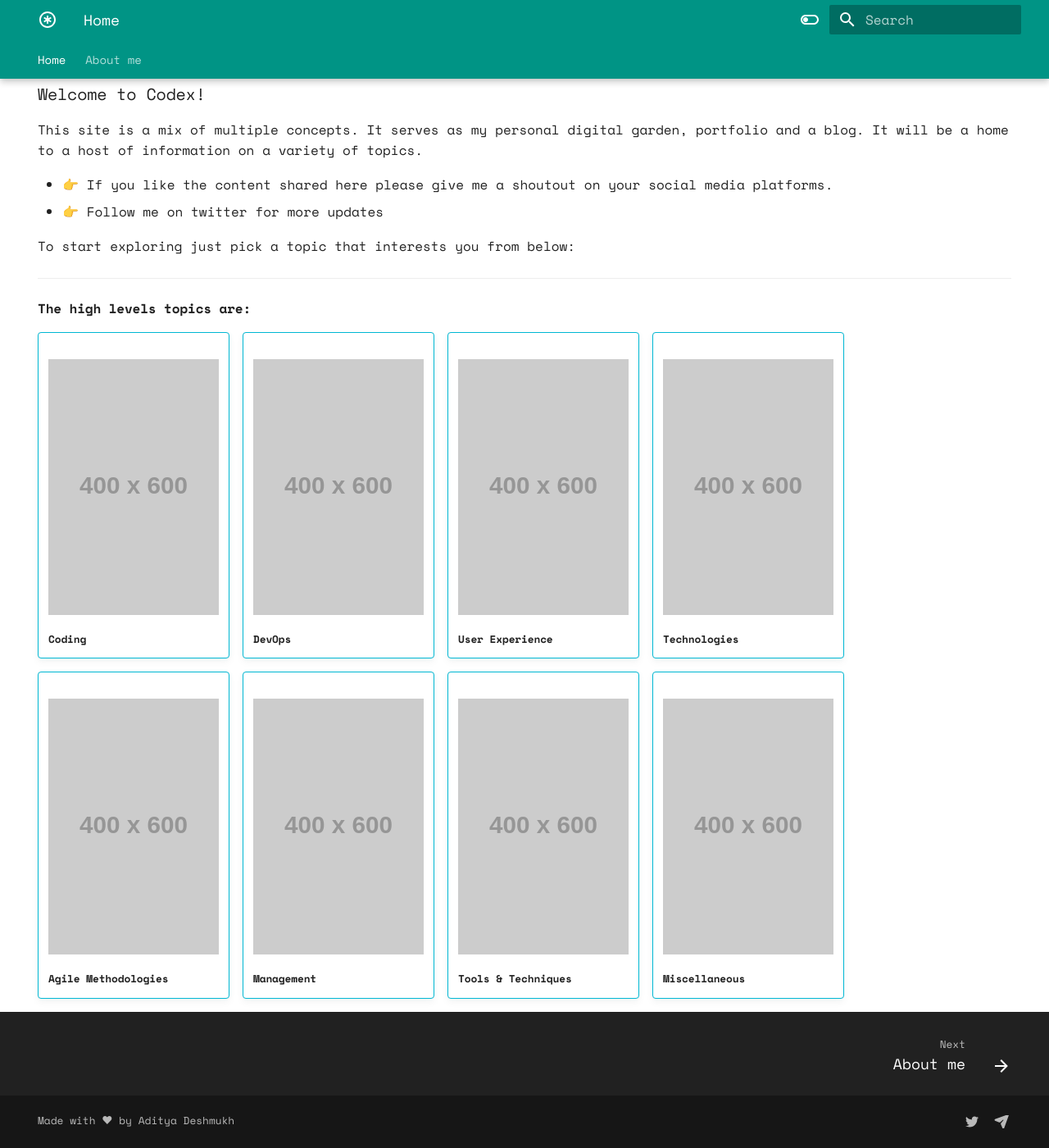
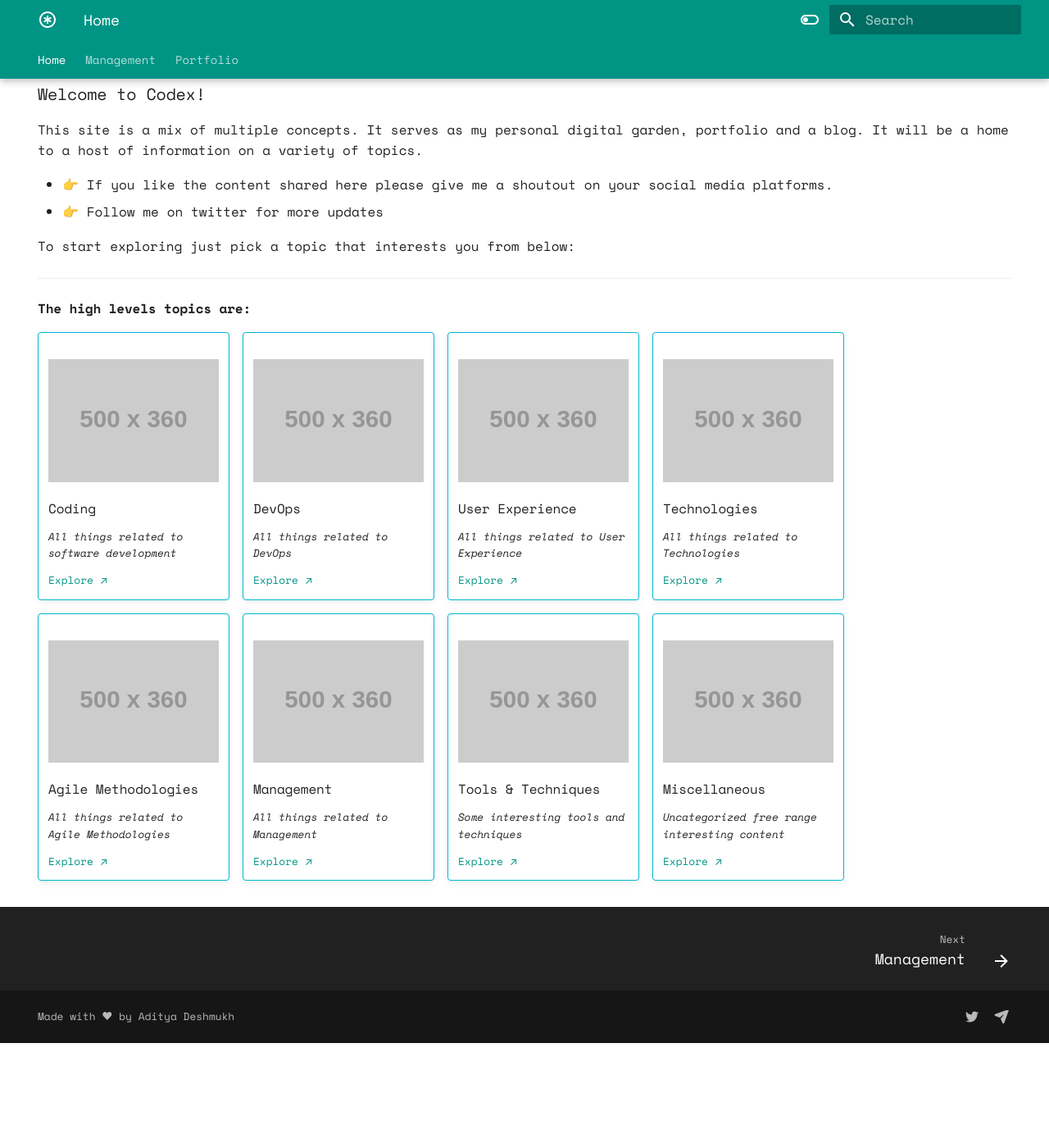
Before and after one commit to aadityadeshmukh/codex, an MkDocs documentation site: the page built from docs/index.md, in a window 1280 px wide and 1400 px high, scrolled down 128 px. Shown: the whole window at 82% size. Built offline with MkDocs 1.6.1 and Material for MkDocs 9.7.7, drawn with Linux system fonts in a browser that asks for light colours.

```diff
--- a/docs/index.md
+++ b/docs/index.md
@@ -21,41 +21,65 @@ To start exploring just pick a topic that interests you from below:
 #### The high levels topics are:
 
 !!! info inline ""
-    ![](https://placehold.co/400x600)
+    ![](https://placehold.co/500x360)
     ---
-    #### Coding
+    ### Coding
+    *All things related to software development*
+
+    [Explore ↗](Management/index.md)
 
 !!! info inline ""
-    ![](https://placehold.co/400x600)
+    ![](https://placehold.co/500x360)
     ---
-    #### DevOps
+    ### DevOps
+    *All things related to DevOps*
+
+    [Explore ↗](Management/index.md)
 
 !!! info inline ""
-    ![](https://placehold.co/400x600)
+    ![](https://placehold.co/500x360)
     ---
-    #### User Experience
+    ### User Experience
+    *All things related to User Experience*
+
+    [Explore ↗](Management/index.md)
 
 !!! info inline ""
-    ![](https://placehold.co/400x600)
+    ![](https://placehold.co/500x360)
     ---
-    #### Technologies
+    ### Technologies
+    *All things related to Technologies*
+
+    [Explore ↗](Management/index.md)
 
 !!! info inline ""
-    ![](https://placehold.co/400x600)
+    ![](https://placehold.co/500x360)
     ---
-    #### Agile Methodologies
+    ### Agile Methodologies
+    *All things related to Agile Methodologies*
+
+    [Explore ↗](Management/index.md)
 
 !!! info inline ""
-    ![](https://placehold.co/400x600)
+    ![](https://placehold.co/500x360)
     ---
-    #### Management
+    ### Management
+    *All things related to Management*
+
+    [Explore ↗](Management/index.md)
 
 !!! info inline ""
-    ![](https://placehold.co/400x600)
+    ![](https://placehold.co/500x360)
     ---
-    #### Tools & Techniques
+    ### Tools & Techniques
+    *Some interesting tools and techniques*
+
+    [Explore ↗](Management/index.md)
 
 !!! info inline ""
-    ![](https://placehold.co/400x600)
+    ![](https://placehold.co/500x360)
     ---
-    #### Miscellaneous
+    ### Miscellaneous
+    *Uncategorized free range interesting content*
+
+    [Explore ↗](Management/index.md)
--- a/mkdocs.yml
+++ b/mkdocs.yml
@@ -70,3 +70,9 @@ markdown_extensions:
       alternate_style: true
   - pymdownx.tasklist:
       custom_checkbox: true
+nav:
+  - Home: 'index.md'
+  - Management:
+    - Management: 'Management/index.md'
+    - PMBOK: 'Management/pmbok.md'
+  - Portfolio: 'resume.md'
```
Also changed, not shown: docs/Management/index.md (added, +1 -0 lines), docs/Management/pmbok.md (added, +61 -0 lines), docs/assets/images/management/information-flow.png (added), docs/assets/images/management/value-delivery-system.png (added).
